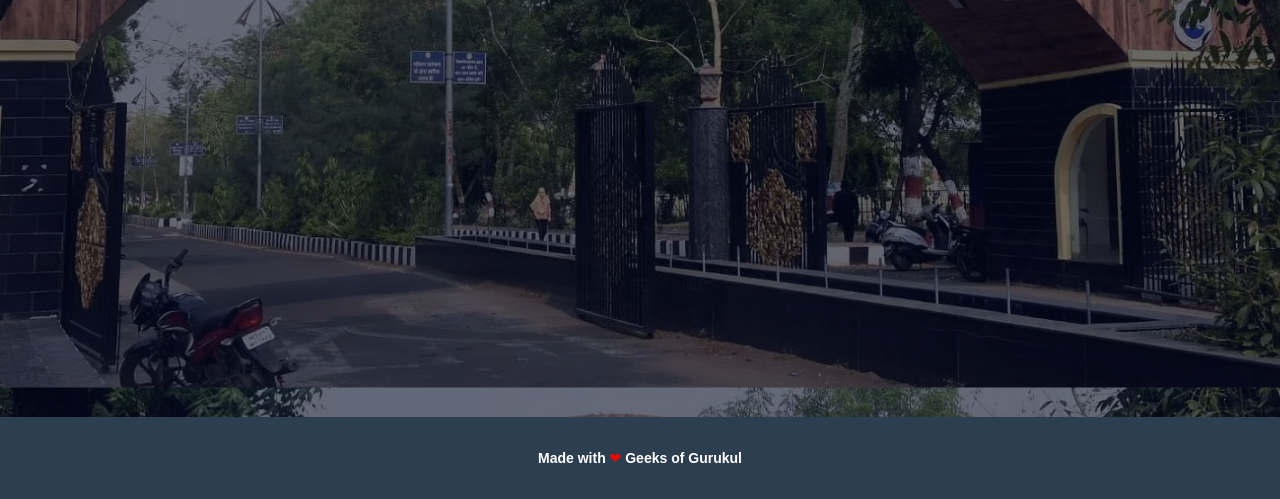
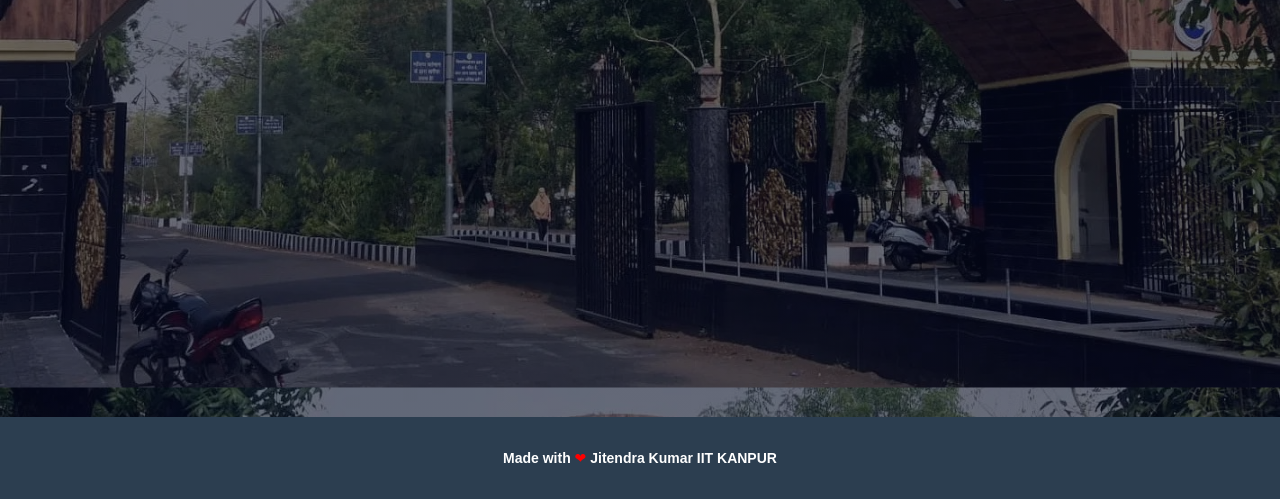
Before and after one commit to jpb2022/BARKATULLAH-UNIVERSITY-IQAC-OPTIMIZATION, a browser extension: page index.html in a window 1280 px wide. Shown: the part 383-882 px from the top of the page. Drawn offline with Linux system fonts and the light colour scheme.

Commit message:
Update index.html

```diff
--- a/index.html
+++ b/index.html
@@ -72,7 +72,7 @@
         <p id="copyright">
             <span style="font-weight: bold; color: white;">Made with</span>
             <span style="color: red;"> &#10084; </span>
-            <span style="font-weight: bold; color: white;">Geeks of Gurukul</span>
+            <span style="font-weight: bold; color: white;">Jitendra Kumar IIT KANPUR</span>
           </p>
         </footer>
 
```
